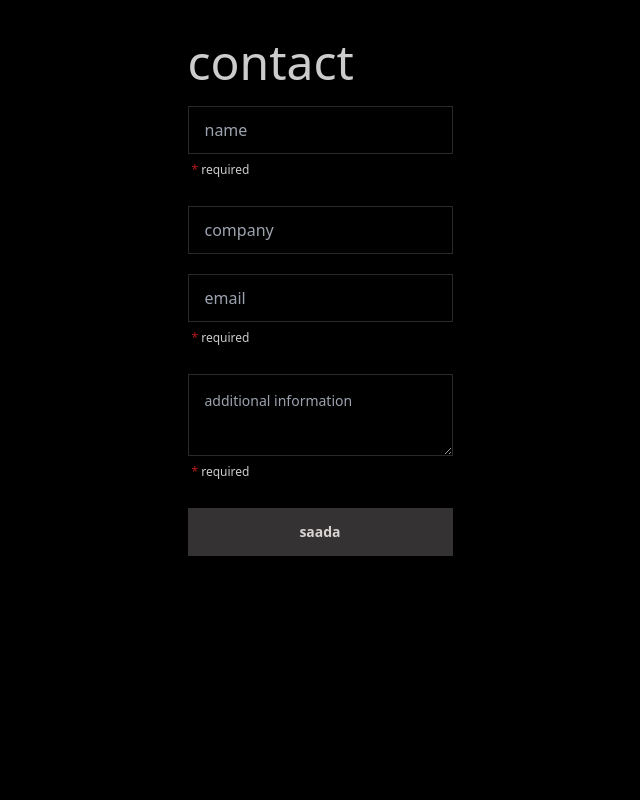
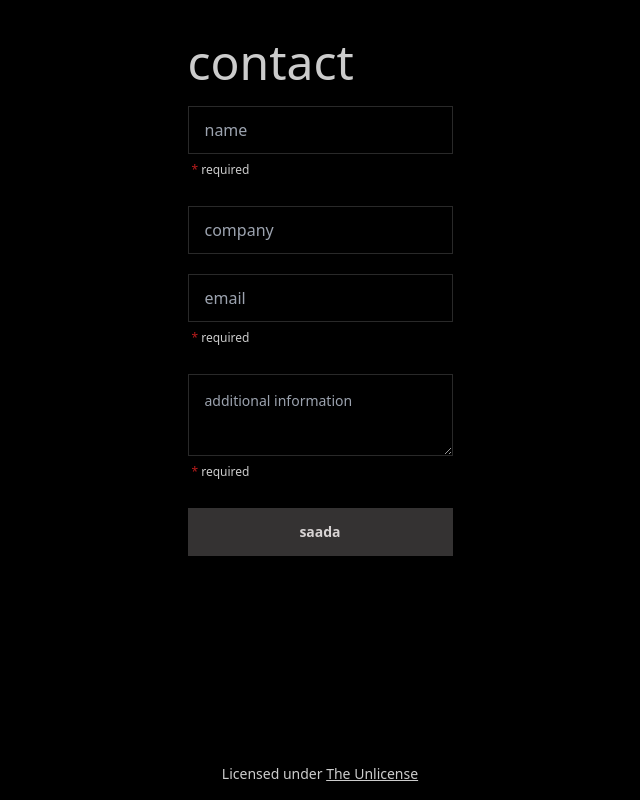
Before and after one commit to Gibsol/gibsol.dev, a Next.js app: page / in a window 1280 px wide. Shown: the part 1754-2554 px from the top of the page, without its empty margins (320-960 px from the left). Before the commit the page ends 2502 px from the top, so only its background shows below. Built offline with nearby package versions, Linux system fonts and the light colour scheme.

Commit message:
:sparkles: Implement Footer component

```diff
--- /dev/null
+++ b/src/components/Footer.tsx
@@ -0,0 +1,19 @@
+import Link from "next/link";
+
+export const Footer = () => {
+  return (
+    <footer className="p-4 footer footer-center text-base-content">
+      <div>
+        <p>
+          Licensed under{" "}
+          <Link
+            className="link"
+            href="https://github.com/Gibsol/gibsol.dev/blob/main/LICENSE"
+          >
+            The Unlicense
+          </Link>
+        </p>
+      </div>
+    </footer>
+  );
+};
--- a/src/components/Layout.tsx
+++ b/src/components/Layout.tsx
@@ -1,3 +1,10 @@
+import { Footer } from "./Footer";
+
 export const Layout = ({ children }: { children: React.ReactNode }) => {
-  return <main>{children}</main>;
+  return (
+    <>
+      <main>{children}</main>
+      <Footer />
+    </>
+  );
 };
```
